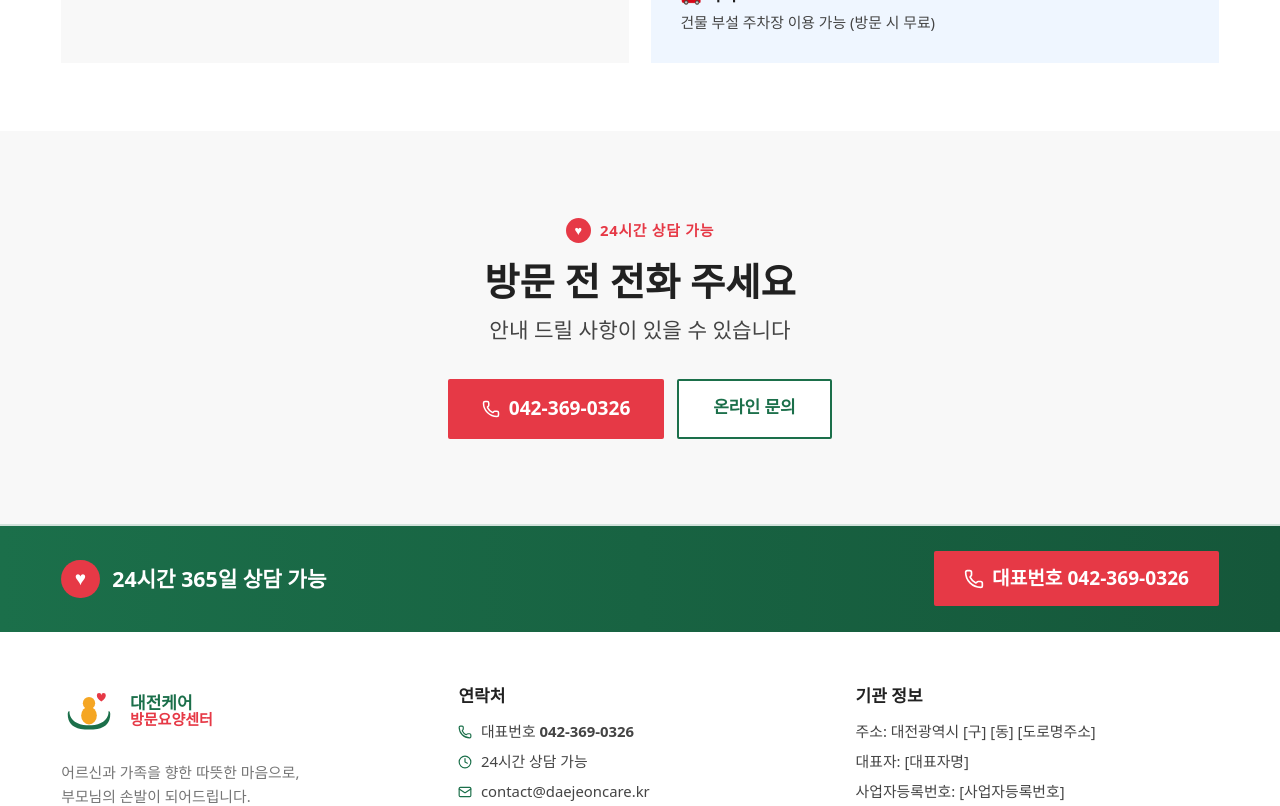
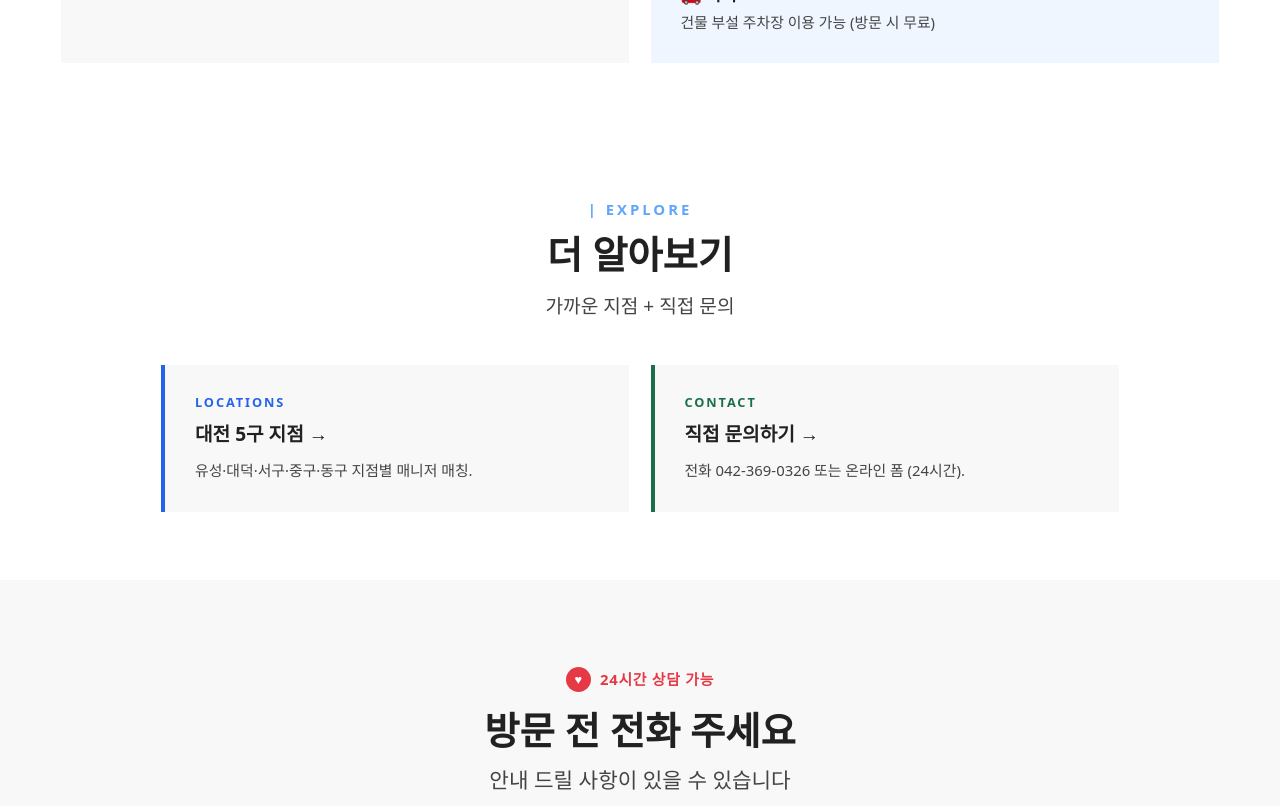
Before and after one commit to ProCodeJH/Daejeon-Care-Visiting-Care, a Next.js app: page /map in a window 1280 px wide. Shown: the part 1220-2026 px from the top of the page. Built offline with nearby package versions, Linux system fonts and the light colour scheme; a web font is replaced by a local one.

Commit message:
Wave 63: /map cross-page nav (Centers + Contact) — paradigm 9 페이지 확장

```diff
--- a/app/map/page.tsx
+++ b/app/map/page.tsx
@@ -1,4 +1,5 @@
 import { PageHero } from '@/components/PageHero';
+import { SectionBlock } from '@/components/SectionBlock';
 import { CTASection } from '@/components/CTASection';
 import { MapPin, Phone, Clock, Mail } from 'lucide-react';
 
@@ -71,6 +72,39 @@ export default function MapPage() {
         </div>
       </section>
 
+      {/* 다음 단계 추천 (cross-page navigation) */}
+      <section className="bg-white py-16">
+        <div className="max-w-[1000px] mx-auto px-5">
+          <SectionBlock eyebrow="EXPLORE" title="더 알아보기" sub="가까운 지점 + 직접 문의" className="mb-10" />
+          <div className="grid md:grid-cols-2 gap-5">
+            <a
+              href="/centers"
+              className="group bg-[#f8f8f8] hover:bg-brand-50 p-7 transition-colors block border-l-4 border-brand-600"
+            >
+              <p className="text-xs text-brand-600 font-bold tracking-[0.15em] mb-2">LOCATIONS</p>
+              <h3 className="text-lg font-bold text-ink-primary mb-2 group-hover:text-brand-600 transition-colors">
+                대전 5구 지점 →
+              </h3>
+              <p className="text-sm text-ink-secondary leading-relaxed">
+                유성·대덕·서구·중구·동구 지점별 매니저 매칭.
+              </p>
+            </a>
+            <a
+              href="/contact"
+              className="group bg-[#f8f8f8] hover:bg-brand-50 p-7 transition-colors block border-l-4 border-[#1B6F4A]"
+            >
+              <p className="text-xs text-[#1B6F4A] font-bold tracking-[0.15em] mb-2">CONTACT</p>
+              <h3 className="text-lg font-bold text-ink-primary mb-2 group-hover:text-[#1B6F4A] transition-colors">
+                직접 문의하기 →
+              </h3>
+              <p className="text-sm text-ink-secondary leading-relaxed">
+                전화 042-369-0326 또는 온라인 폼 (24시간).
+              </p>
+            </a>
+          </div>
+        </div>
+      </section>
+
       <CTASection title="방문 전 전화 주세요" sub="안내 드릴 사항이 있을 수 있습니다" />
     </>
   );
```
